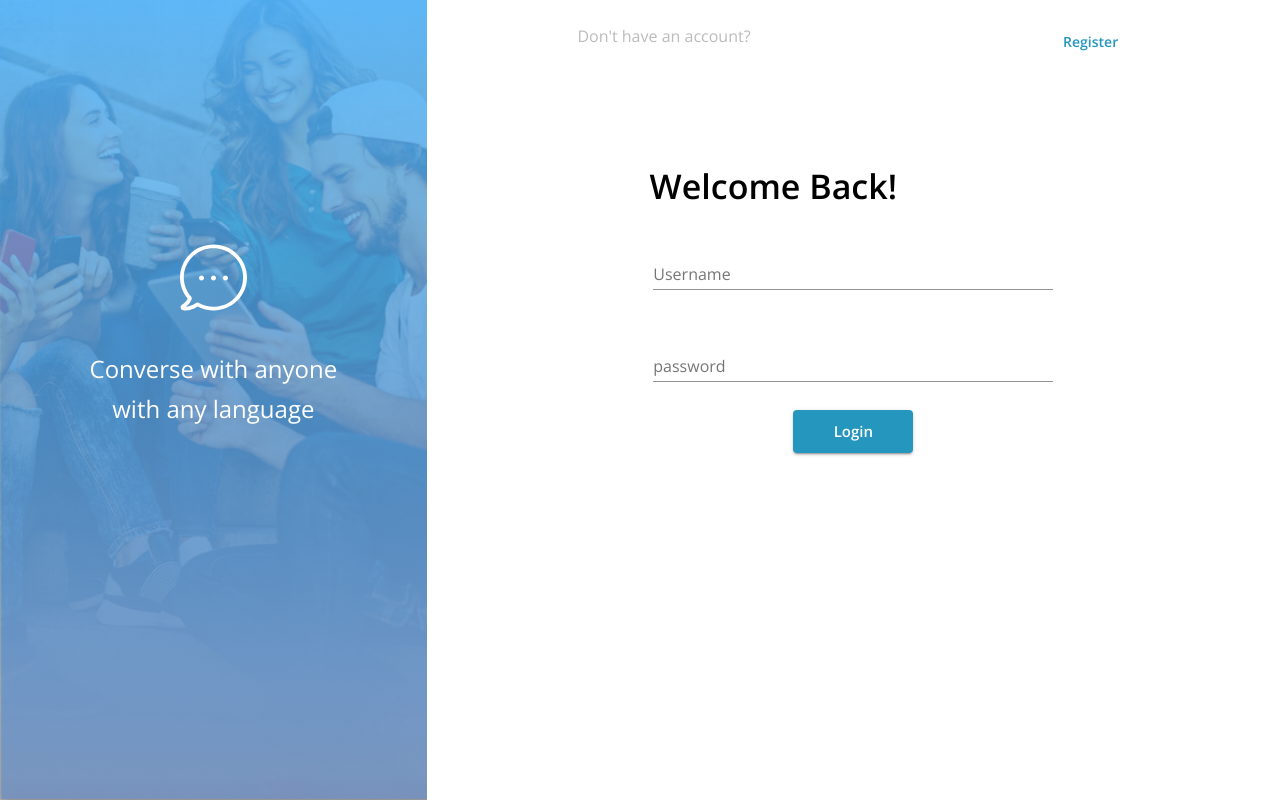
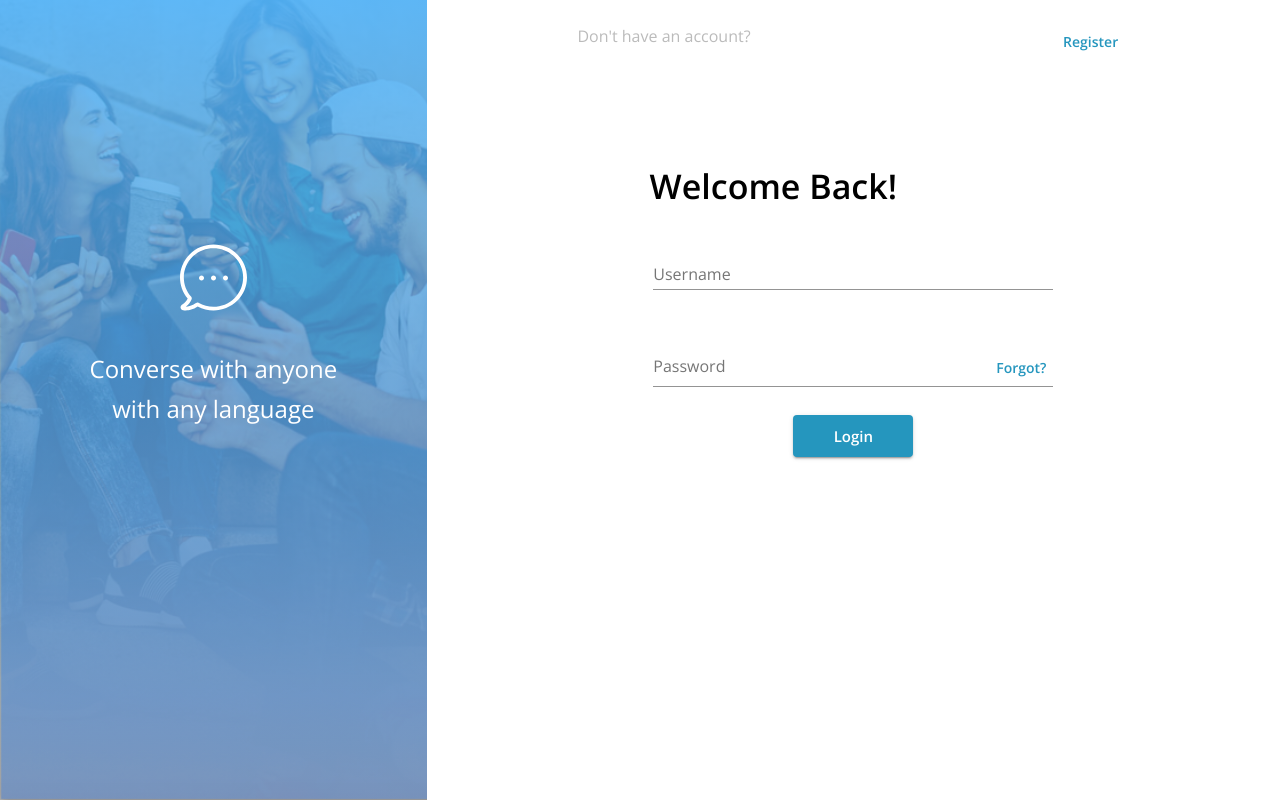
Before and after one commit to MarinosDakis/42da00, a React (Create React App) app in the folder client/: page /login in a window 1280 px wide. Shown: the top 800 px of the page. Built offline with nearby package versions, Linux system fonts and the light colour scheme; no server answers.

Commit message:
edit Login.js to add Forgot button on Password Textfield

```diff
--- a/client/src/Login.js
+++ b/client/src/Login.js
@@ -64,10 +64,13 @@ const Login = (props) => {
                 <Grid>
                   <FormControl margin="normal" required>
                     <TextField
-                      label="password"
+                      label="Password"
                       aria-label="password"
                       type="password"
                       name="password"
+                      InputProps={{
+                        endAdornment: <Button className={`${classes.button}`} onClick={() => history.push("/forgot")}>Forgot?</Button>
+                      }}
                     />
                   </FormControl>
                 </Grid>
--- a/client/src/styles.js
+++ b/client/src/styles.js
@@ -53,6 +53,9 @@ export default makeStyles((theme) => ({
         '& .MuiInputBase-input': {
             width: "400px",
         },
+        '& .MuiFormControl-root': {
+            width: "400px",
+        },
     },
     justify: {
         justifyContent: "center",
```
